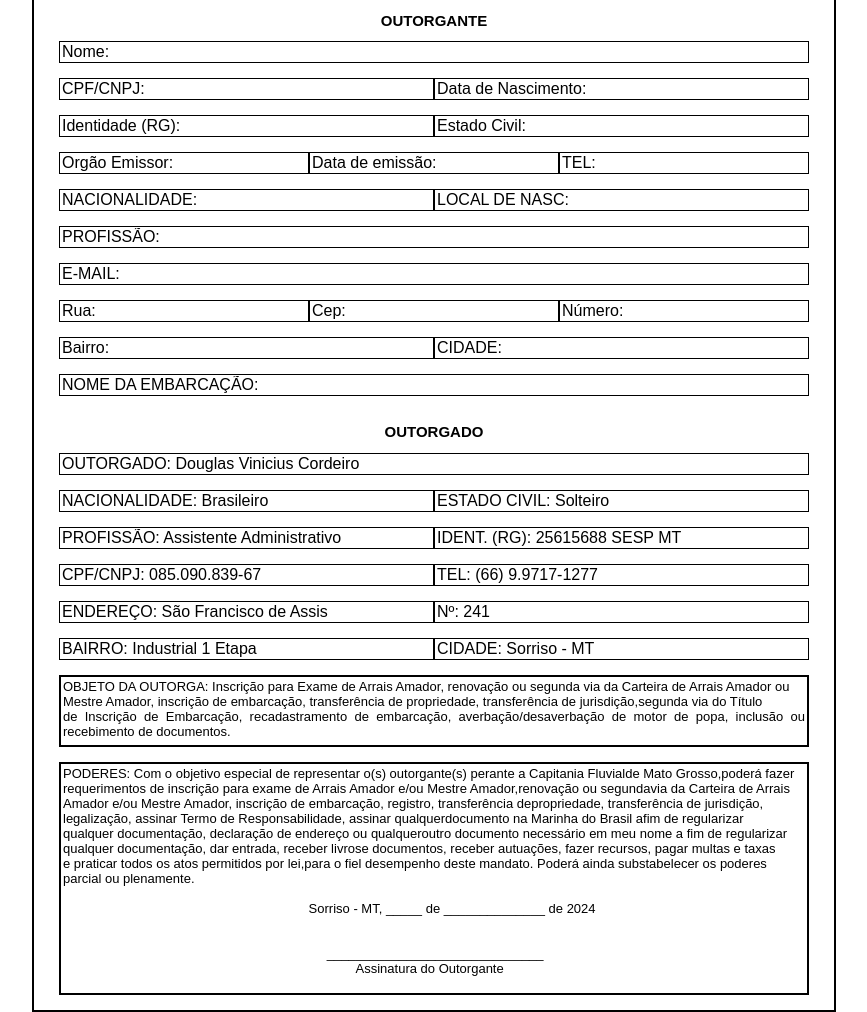
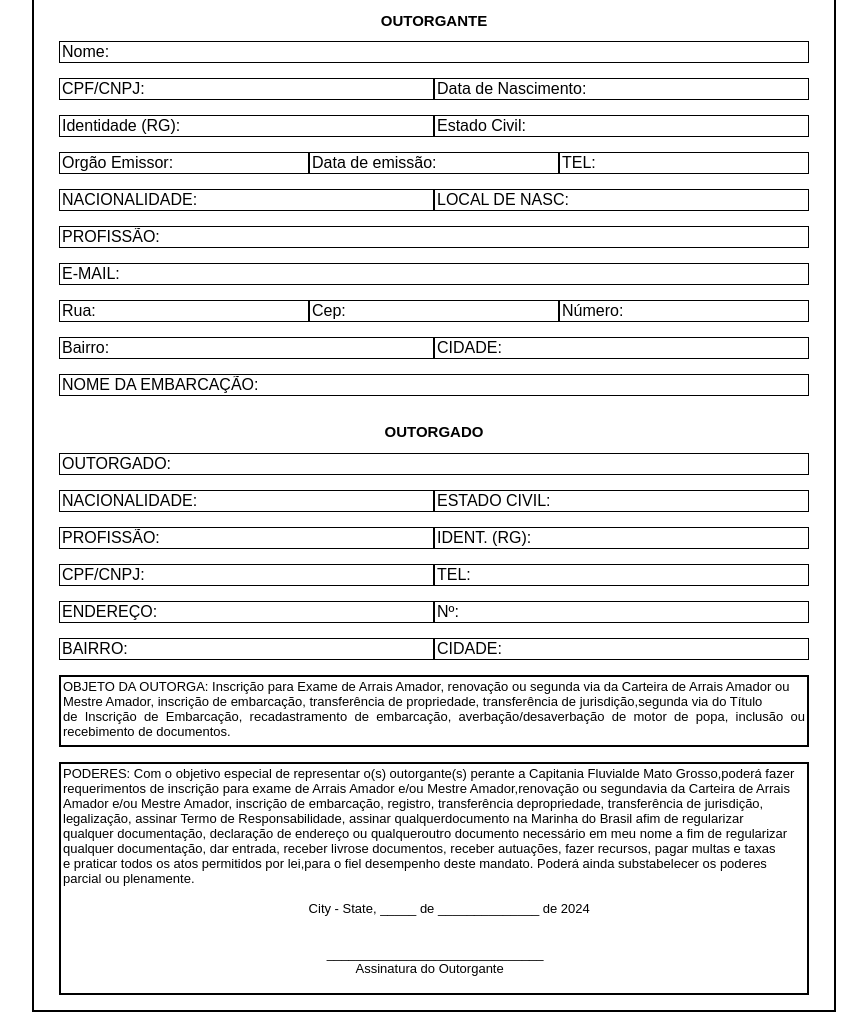
Before and after one commit to ThainanViniciusKatchan/TemporaryFormSystem, a Flask app: template templates/Procuracao.html in a window 1280 px wide. Shown: the part 40-1052 px from the top of the page, without its empty margins (206-1073 px from the left). Run offline with Flask 3, Linux system fonts and the light colour scheme; the template is opened without the code that fills it, so the values that code supplies are empty; parts of the project's set-up code (start-up, migrations or seed data) failed here and were passed over.

Commit message:
Update Procuracao.html

```diff
--- a/templates/Procuracao.html
+++ b/templates/Procuracao.html
@@ -58,27 +58,27 @@
 
     <h2>OUTORGADO</h2>
     <div class="form-group">
-        <input type="text" value="OUTORGADO: Douglas Vinicius Cordeiro" readonly>
+        <input type="text" value="OUTORGADO:" readonly>
     </div>
     <div class="form-group">
-        <input type="text" value="NACIONALIDADE: Brasileiro" readonly>
-        <input type="text" value="ESTADO CIVIL: Solteiro" readonly>
+        <input type="text" value="NACIONALIDADE: " readonly>
+        <input type="text" value="ESTADO CIVIL: " readonly>
     </div>
     <div class="form-group">
-        <input type="text" value="PROFISSÃO: Assistente Administrativo" readonly>
-        <input type="text" value="IDENT. (RG): 25615688 SESP MT" readonly>
+        <input type="text" value="PROFISSÃO: " readonly>
+        <input type="text" value="IDENT. (RG): " readonly>
     </div>
     <div class="form-group">
-        <input type="text" value="CPF/CNPJ: 085.090.839-67" readonly>
-        <input type="text" value="TEL: (66) 9.9717-1277" readonly>
+        <input type="text" value="CPF/CNPJ: " readonly>
+        <input type="text" value="TEL: " readonly>
     </div>
     <div class="form-group">
-        <input type="text" value="ENDEREÇO: São Francisco de Assis" readonly>
-        <input type="text" value="Nº: 241" readonly>
+        <input type="text" value="ENDEREÇO: " readonly>
+        <input type="text" value="Nº: " readonly>
     </div>
     <div class="form-group">
-        <input type="text" value="BAIRRO: Industrial 1 Etapa" readonly>
-        <input type="text" value="CIDADE: Sorriso - MT" readonly>
+        <input type="text" value="BAIRRO: " readonly>
+        <input type="text" value="CIDADE: " readonly>
     </div>
 
     <div class="form-group">
@@ -100,7 +100,7 @@ qualquer documentação, dar entrada, receber livrose documentos, receber autua
 e praticar todos os atos permitidos por lei,para o fiel desempenho deste mandato. Poderá ainda substabelecer os poderes
 parcial ou plenamente.
 
-                                                                    Sorriso - MT, _____ de ______________ de 2024
+                                                                    City - State, _____ de ______________ de 2024
 
 
                                                                          ______________________________
```
